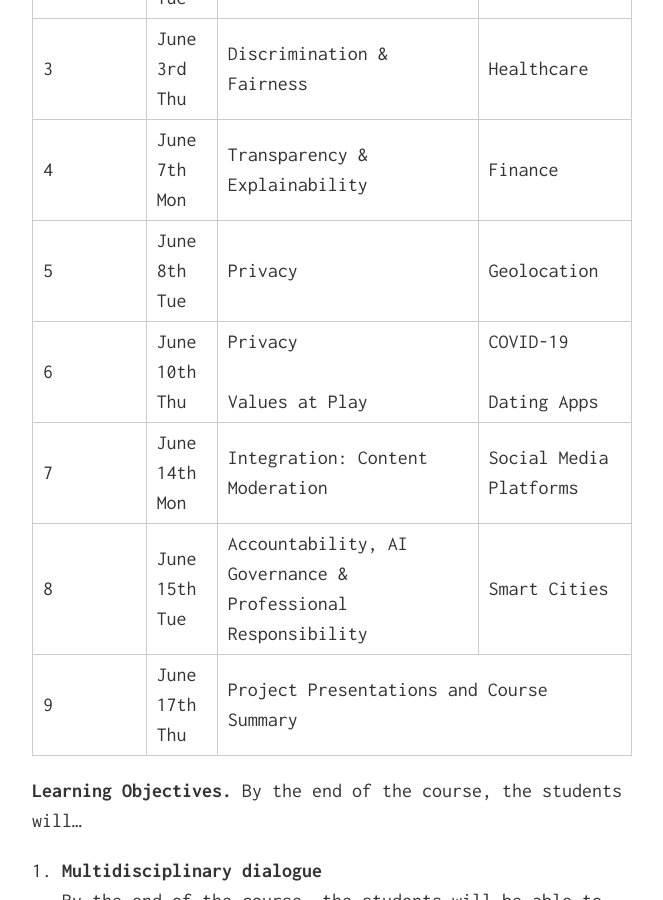
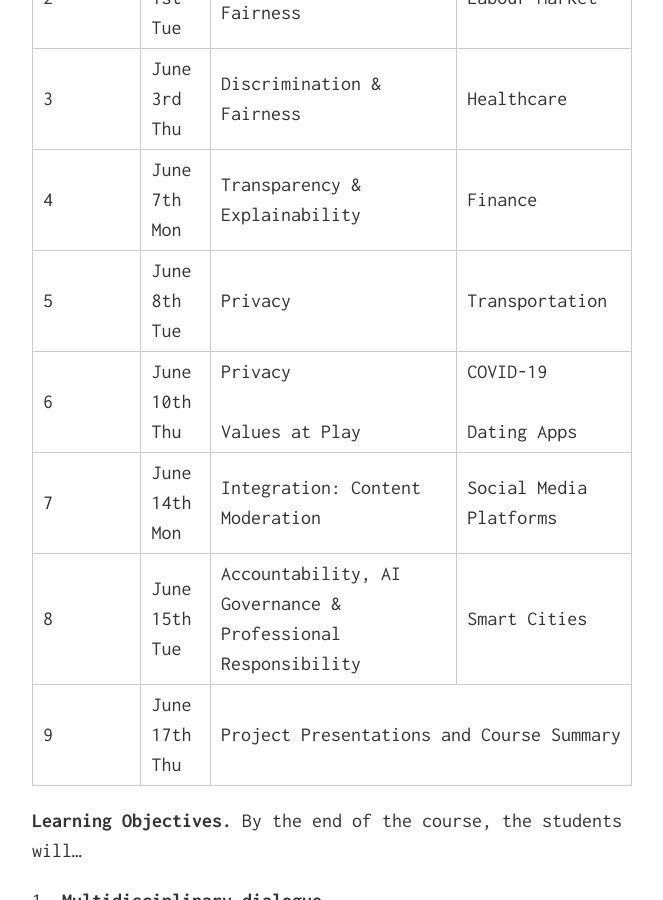
Before and after one commit to ResponsiblyAI/learn, a Jekyll site: the page built from index.md, in a window 1280 px wide and 900 px high, scrolled down 3717 px. Shown: the whole window, without its empty margins (308-971 px from the left). Built offline with Jekyll 4.4.1, drawn with Linux system fonts in a browser that asks for light colours; nearby versions of some CDN libraries.

Commit message:
change vertical

```diff
--- a/index.md
+++ b/index.md
@@ -123,7 +123,7 @@ May 27-June 17 | Monday, Tuesday, Thursday
     <td class="tg-0pky">5</td>
     <td class="tg-0pky">June 8th<br />Tue</td>
     <td class="tg-0pky">Privacy</td>
-    <td class="tg-0pky">Geolocation</td>
+    <td class="tg-0pky">Transportation</td>
   </tr>
   <tr>
     <td class="tg-0pky">6</td>
```
